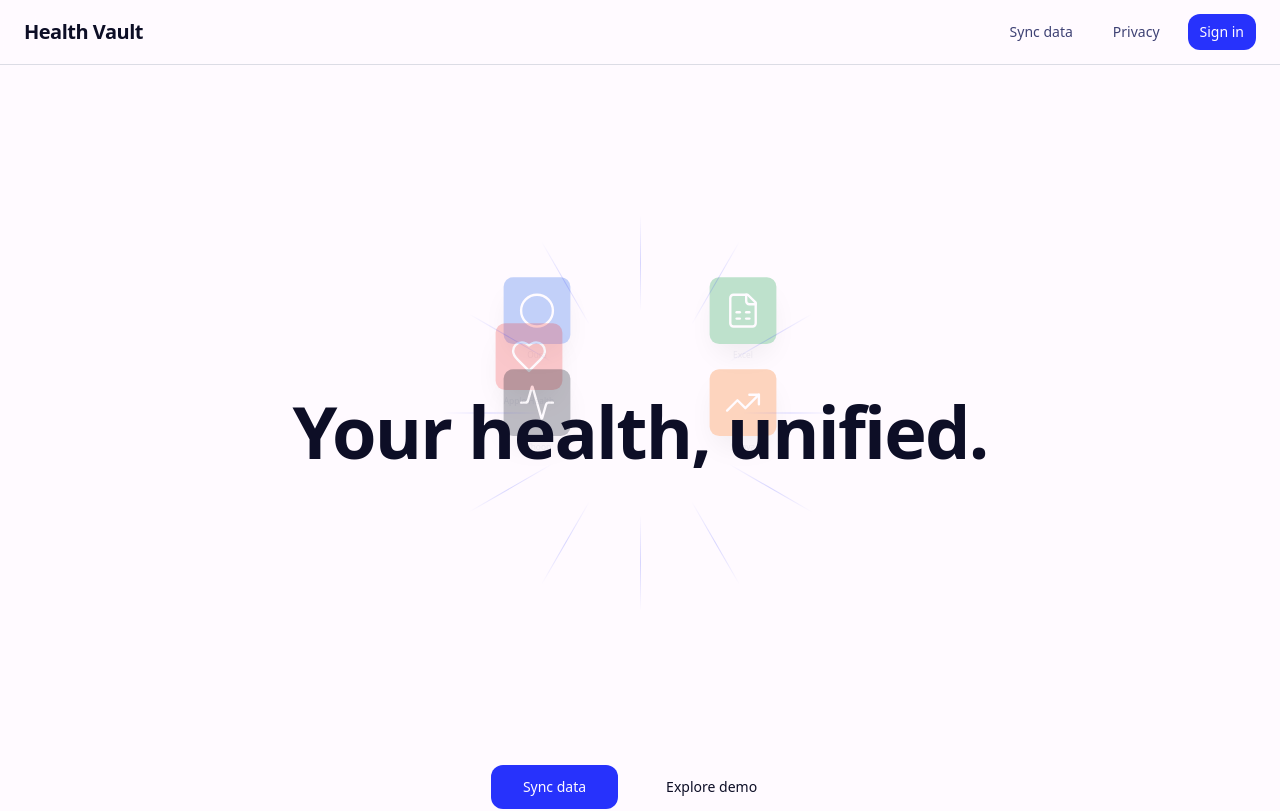
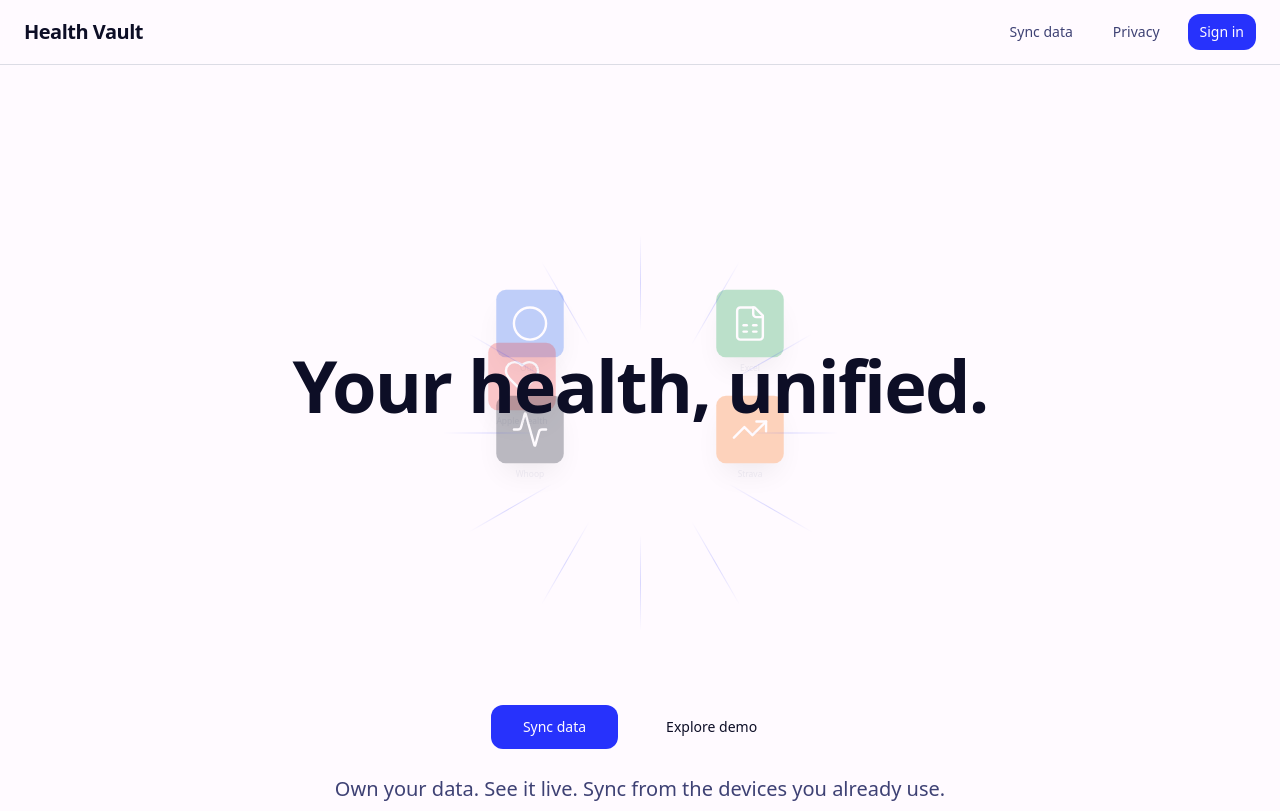
Before and after one commit to DuesselbergAdrian/life-data-safe, a React (Vite) app: page / in a window 1280 px wide. Shown: the top 811 px of the page. Built offline with nearby package versions, Linux system fonts and the light colour scheme; the HTML template or start-up script is replaced by a standard one.

Commit message:
Center hero heading and set component height
Center the hero heading on the page and set the component height to 80vh. The hero section's min-height was changed to h-[80vh], and the DataUnificationAnimation component's height was set to h-full to ensure it fills the new container height.

```diff
--- a/src/components/landing/DataUnificationAnimation.tsx
+++ b/src/components/landing/DataUnificationAnimation.tsx
@@ -90,7 +90,7 @@ export const DataUnificationAnimation = () => {
   return (
     <div
       ref={sectionRef}
-      className="relative h-[600px] flex items-center justify-center overflow-hidden"
+      className="relative h-full flex items-center justify-center overflow-hidden"
     >
       <div className="relative w-full h-full">
         {/* Scattered Logos */}
--- a/src/pages/Landing.tsx
+++ b/src/pages/Landing.tsx
@@ -39,7 +39,7 @@ const Landing = () => {
       </header>
 
       {/* Hero Section */}
-      <section className="relative container mx-auto px-6 pt-24 pb-16 min-h-[700px] flex flex-col items-center justify-center">
+      <section className="relative container mx-auto px-6 h-[80vh] flex flex-col items-center justify-center">
         {/* Background Animation */}
         <div className="absolute inset-0 z-0">
           <DataUnificationAnimation />
```
